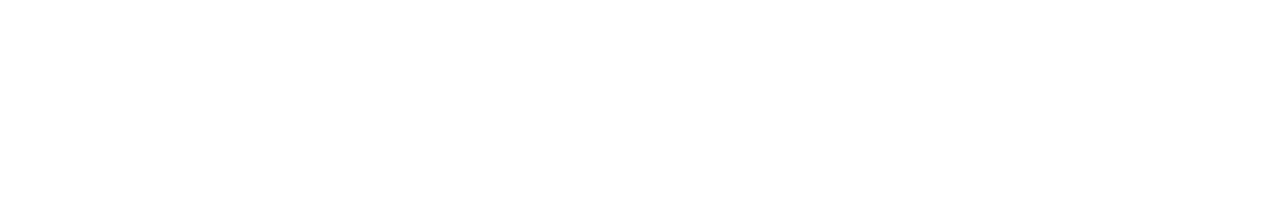
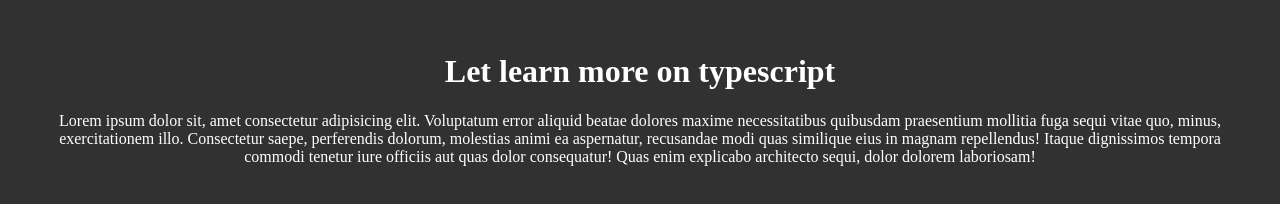
Before and after one commit to TabotCharlesBessong/TypeScript, a website: page typescript_scr/index.html in a window 1280 px wide. Drawn offline with Linux system fonts and the light colour scheme.

```diff
--- a/typescript_scr/index.html
+++ b/typescript_scr/index.html
@@ -5,9 +5,20 @@
   <meta http-equiv="X-UA-Compatible" content="IE=edge">
   <meta name="viewport" content="width=device-width, initial-scale=1.0">
   <title>Document</title>
+  <style>
+    body{
+      background-color: rgb(49, 49, 49);
+      color:#fff;
+      text-align:center;
+      padding:1.5rem 2rem
+    }
+  </style>
 </head>
 <body>
-
+  <h1>Let learn more on typescript</h1>
+  <p>
+    Lorem ipsum dolor sit, amet consectetur adipisicing elit. Voluptatum error aliquid beatae dolores maxime necessitatibus quibusdam praesentium mollitia fuga sequi vitae quo, minus, exercitationem illo. Consectetur saepe, perferendis dolorum, molestias animi ea aspernatur, recusandae modi quas similique eius in magnam repellendus! Itaque dignissimos tempora commodi tenetur iure officiis aut quas dolor consequatur! Quas enim explicabo architecto sequi, dolor dolorem laboriosam!
+  </p>
   <script src="./dist/index.js"></script>
 </body>
 </html>
```
Also changed, not shown: typescript_scr/package.json (+5 -2 lines), typescript_scr/pnpm-lock.yaml (added), 1 other file.
